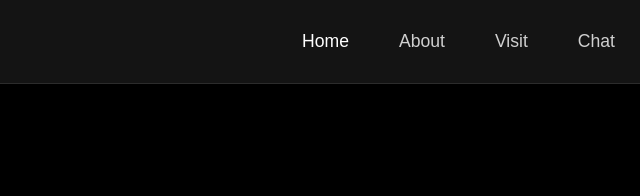
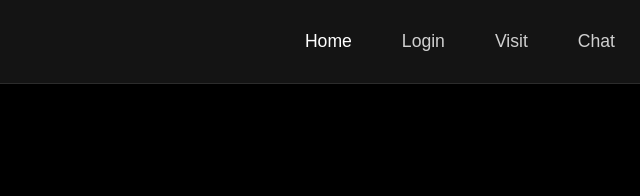
Before and after one commit to RahulR-007/xplorer, a plain HTML site: page index.html in a window 1280 px wide. Shown: the top 196 px of the page, 640-1280 px from the left. Drawn offline with Linux system fonts and the light colour scheme; some packages are replaced by stand-ins of ours; a script that the page names is missing.

Commit message:
Update index.html

```diff
--- a/index.html
+++ b/index.html
@@ -19,7 +19,7 @@
             <div class="logo">X-plorer</div>
             <ul class="nav-links">
                 <li><a href="index.html" class="active">Home</a></li>
-                <li><a href="pages/signin.html">About</a></li>
+                <li><a href="pages/signin.html">Login</a></li>
                 <li><a href="visit/index.html">Visit</a></li>
                 <li><a href="chatbot/chatbot.html">Chat</a></li>
             </ul>
```
